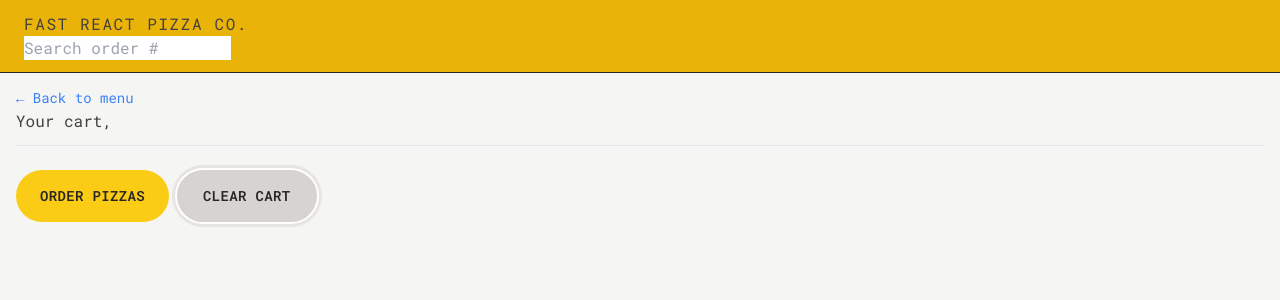
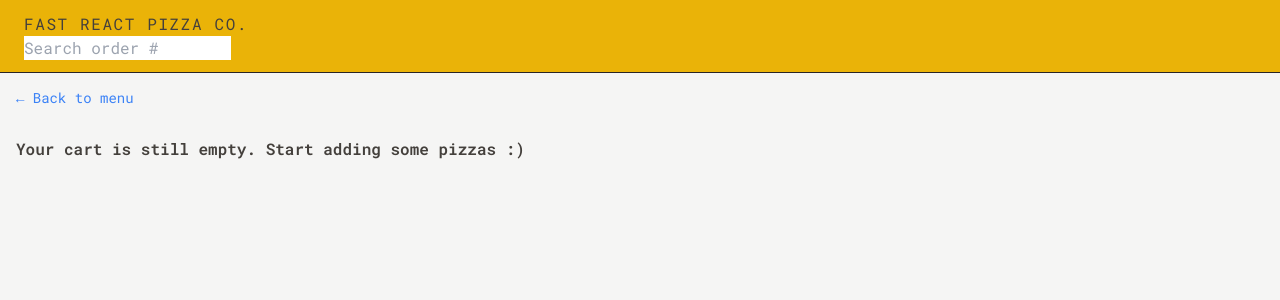
Before and after one commit to zeenat-abedin/fast-react-pizza, a React (Vite) app: page /cart in a window 1280 px wide. Both pictures are taken after a click on the button "CLEAR CART". Shown: the top 300 px of the page. Built offline with nearby package versions, Linux system fonts and the light colour scheme.

Commit message:
add EmptyCart component and render when cart is empty

```diff
--- a/src/features/cart/Cart.jsx
+++ b/src/features/cart/Cart.jsx
@@ -4,11 +4,14 @@ import LinkButton from '../../ui/LinkButton';
 import CartItem from './CartItem';
 import { clearCart, getCart } from './cartSlice';
 import Button from '../../ui/Button';
+import EmptyCart from './EmptyCart';
 
 function Cart() {
   const username = useSelector((state) => state.user.username);
   const cart = useSelector(getCart);
   const dispatch = useDispatch()
+
+  if(!cart.length) return <EmptyCart/>
   return (
     <div className='px-4 py-3'>
       <LinkButton to="/menu">&larr; Back to menu</LinkButton>
--- /dev/null
+++ b/src/features/cart/EmptyCart.jsx
@@ -0,0 +1,15 @@
+import LinkButton from '../../ui/LinkButton';
+
+function EmptyCart() {
+  return (
+    <div className="px-4 py-3">
+      <LinkButton to="/menu">&larr; Back to menu</LinkButton>
+
+      <p className="mt-7 font-semibold">
+        Your cart is still empty. Start adding some pizzas :)
+      </p>
+    </div>
+  );
+}
+
+export default EmptyCart;
```
